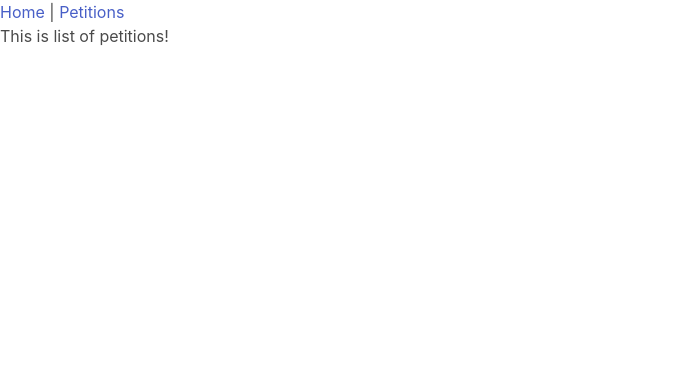
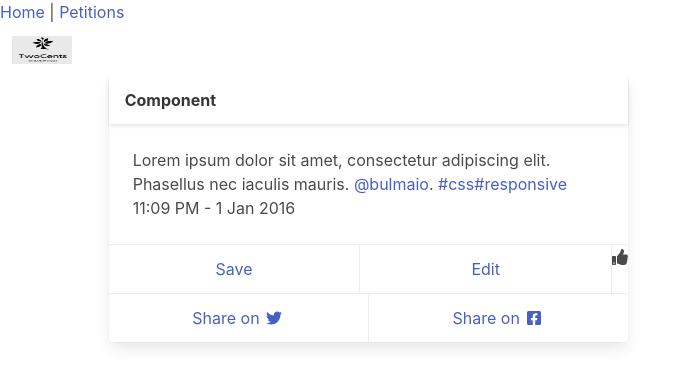
Before and after one commit to a-ridley/Tally, a Vue app: page /#/petitions in a window 1280 px wide. Shown: the top 386 px of the page, without its empty margins (0-693 px from the left). Built offline with nearby package versions, Linux system fonts and the light colour scheme.

Commit message:
Added Font-Aweome Icons to Petition Card

```diff
--- a/package.json
+++ b/package.json
@@ -8,6 +8,11 @@
     "lint": "vue-cli-service lint"
   },
   "dependencies": {
+    "@fortawesome/fontawesome-svg-core": "^1.2.14",
+    "@fortawesome/free-brands-svg-icons": "^5.7.1",
+    "@fortawesome/free-regular-svg-icons": "^5.7.1",
+    "@fortawesome/free-solid-svg-icons": "^5.7.1",
+    "@fortawesome/vue-fontawesome": "^0.1.5",
     "ajv": "^6.8.1",
     "bulma": "^0.7.4",
     "vue": "^2.5.22",
--- a/src/App.vue
+++ b/src/App.vue
@@ -10,10 +10,4 @@
 
 <style lang="scss">
   @import "~bulma/css/bulma.css";
-
-  // .card {
-  //   background-color: red;
-  // }
-
-
 </style>
--- a/src/components/Navbar.vue
+++ b/src/components/Navbar.vue
@@ -15,7 +15,7 @@
 </template>
 
 <script lang="ts">
-import { Component, Vue } from 'vue-property-decorator';
+import { Component, Vue } from "vue-property-decorator";
 
 @Component
 export default class Navbar extends Vue {
--- /dev/null
+++ b/src/components/PetitionCard.vue
@@ -0,0 +1,56 @@
+<template>
+  <div class="card">
+    <header class="card-header">
+      <p class="card-header-title">Component</p>
+      <a href="#" class="card-header-icon" aria-label="more options">
+        <span class="icon">
+          <i class="fas fa-angle-down" aria-hidden="true"></i>
+        </span>
+      </a>
+    </header>
+    <div class="card-content">
+      <div class="content">
+        Lorem ipsum dolor sit amet, consectetur adipiscing elit. Phasellus nec iaculis mauris.
+        <a
+          href="#"
+        >@bulmaio</a>.
+        <a href="#">#css</a>
+        <a href="#">#responsive</a>
+        <br>
+        <time datetime="2016-1-1">11:09 PM - 1 Jan 2016</time>
+      </div>
+    </div>
+    <footer class="card-footer">
+      <a href="#" class="card-footer-item">Save</a>
+      <a href="#" class="card-footer-item">Edit</a>
+      <div>
+        <font-awesome-icon icon="thumbs-up"/>
+      </div>
+    </footer>
+    <footer class="card-footer">
+      <p class="card-footer-item">
+        <a href="https://twitter.com/codinghorror/status/506010907021828096">
+          <span>Share on
+            <font-awesome-icon :icon="['fab', 'twitter']" fixed-width/>
+          </span>
+        </a>
+      </p>
+
+      <p class="card-footer-item">
+        <a href="https://facebook.com">
+          <span>Share on
+            <font-awesome-icon :icon="['fab', 'facebook-square']" fixed-width/>
+          </span>
+        </a>
+      </p>
+    </footer>
+  </div>
+</template>
+
+
+<script lang ="ts">
+import { Component, Vue } from "vue-property-decorator";
+
+@Component
+export default class PetitionCard extends Vue {}
+</script>
--- a/src/main.ts
+++ b/src/main.ts
@@ -1,7 +1,16 @@
 import Vue from 'vue';
 import App from './App.vue';
+import { library } from '@fortawesome/fontawesome-svg-core';
+import { faThumbsUp} from '@fortawesome/free-solid-svg-icons';
+import { FontAwesomeIcon} from '@fortawesome/vue-fontawesome';
+import { faFacebookSquare, faTwitter } from '@fortawesome/free-brands-svg-icons';
 import router from './router';
 import store from './store';
+
+library.add(faThumbsUp);
+library.add(faFacebookSquare, faTwitter);
+
+Vue.component('font-awesome-icon', FontAwesomeIcon);
 
 Vue.config.productionTip = false;
 
--- a/src/store.ts
+++ b/src/store.ts
@@ -1,5 +1,5 @@
-import Vue from 'vue';
-import Vuex from 'vuex';
+import Vue from "vue";
+import Vuex from "vuex";
 
 Vue.use(Vuex);
 
--- a/src/views/Petitions.vue
+++ b/src/views/Petitions.vue
@@ -1,5 +1,31 @@
 <template>
-  <div class="petitions">
-    <h1>This is list of petitions!</h1>
+  <div>
+    <Navbar/>
+    <div class="columns">
+      <div class="column is-5 is-offset-1">
+        <div class="columns">
+          <div class="column">
+            <PetitionCard title="WOOO"/>
+          </div>
+        </div>
+      </div>
+    </div>
   </div>
 </template>
+
+
+<script lang="ts">
+import { Component, Vue } from "vue-property-decorator";
+import CategoryCard from "@/components/CategoryCard.vue"; // @ is an alias to /src
+import Navbar from "@/components/Navbar.vue";
+import PetitionCard from "@/components/PetitionCard.vue";
+
+@Component({
+  components: {
+    CategoryCard,
+    Navbar,
+    PetitionCard,
+  },
+})
+export default class Petitions extends Vue {}
+</script>
--- a/tslint.json
+++ b/tslint.json
@@ -9,7 +9,7 @@
     ]
   },
   "rules": {
-    "quotemark": [true, "single"],
+    "quotemark": false,
     "indent": [true, "spaces", 2],
     "interface-name": false,
     "ordered-imports": false,
```
Also changed, not shown: src/components/CategoryCard.vue (+4 -6 lines), src/router.ts (+7 -7 lines), src/views/Home.vue (+34 -21 lines), 1 other file (tests, documents, lock files or other folders).
